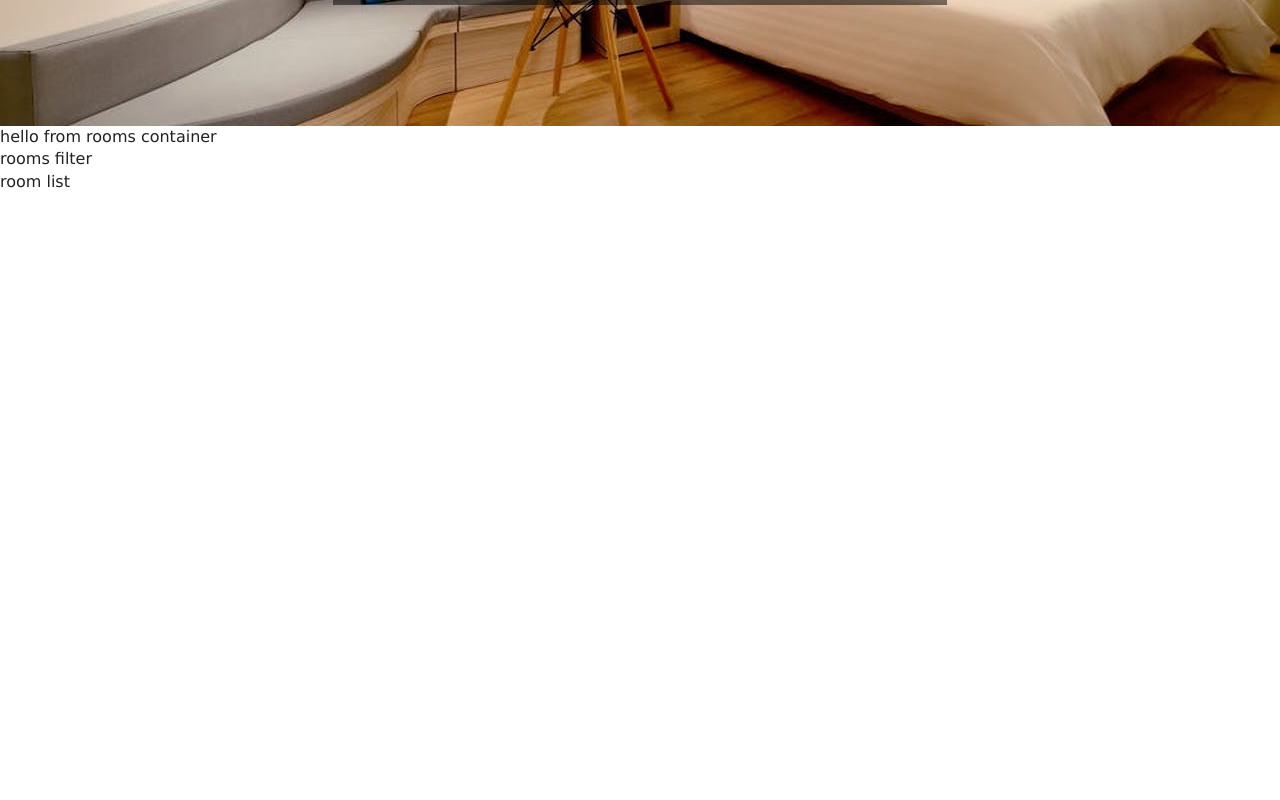
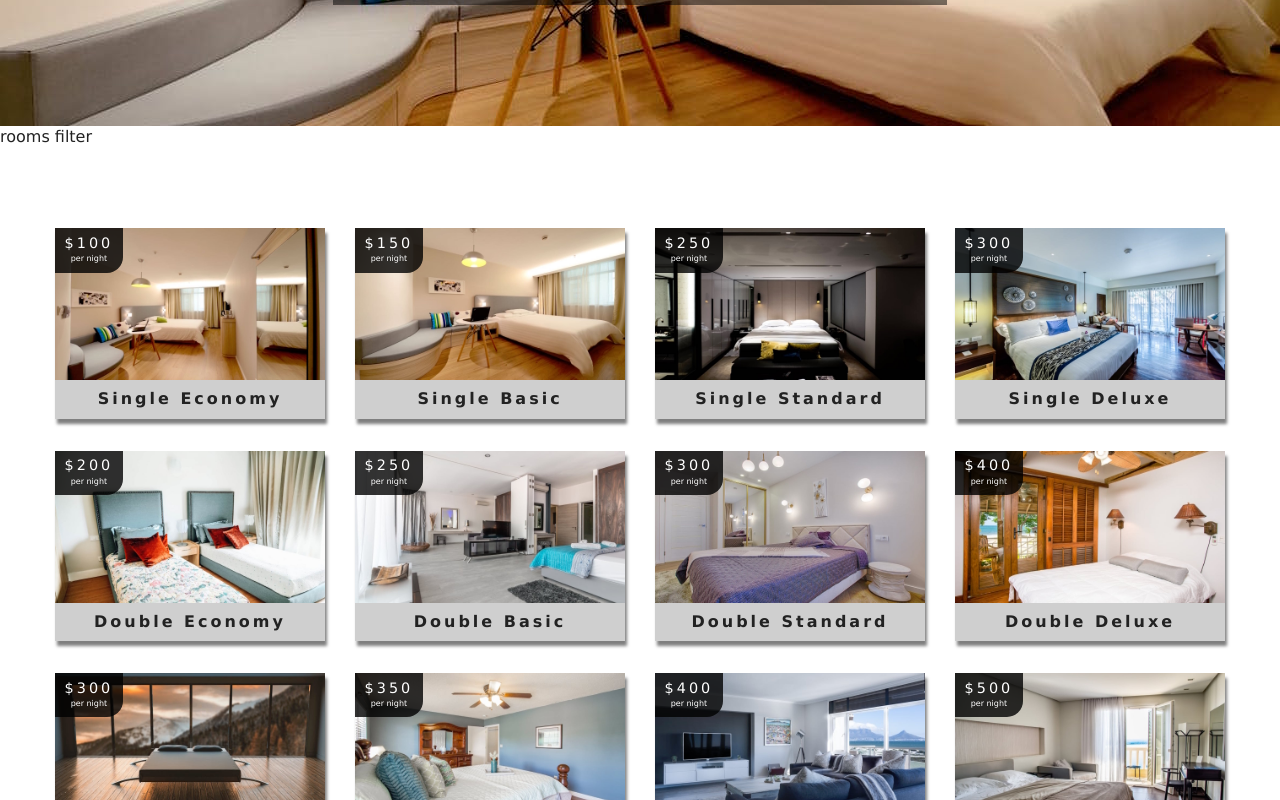
Before and after one commit to miaawong/Beach-Resort, a React (Create React App) app: page /rooms in a window 1280 px wide. Shown: the part 420-1220 px from the top of the page. Before the commit the page ends 800 px from the top, so only its background shows below. Built offline with nearby package versions, Linux system fonts and the light colour scheme.

Commit message:
defined search params variables in context.js, and created function to handle any changes to the events. used useContext hook to consume the context

```diff
--- a/src/components/RoomsContainer.js
+++ b/src/components/RoomsContainer.js
@@ -14,7 +14,6 @@ function RoomContainer({ context }) {
     }
     return (
         <div>
-            hello from rooms container
             <RoomsFilter rooms={rooms} />
             <RoomsList rooms={sortedRooms} />
         </div>
--- a/src/components/RoomsFilter.js
+++ b/src/components/RoomsFilter.js
@@ -1,5 +1,23 @@
 import React from "react";
+// from hooks
+import { useContext } from "react";
+import { RoomContext } from "../context";
+import Title from "../components/Title";
 
 export default function RoomsFilter() {
+    // hooks! the way to access Context with Hooks API
+    const context = useContext(RoomContext);
+    const {
+        handleChange,
+        type,
+        capacity,
+        price,
+        minPrice,
+        maxPrice,
+        minSize,
+        maxSize,
+        breakfast,
+        pets
+    } = context;
     return <div>rooms filter</div>;
 }
--- a/src/components/RoomsList.js
+++ b/src/components/RoomsList.js
@@ -1,5 +1,25 @@
 import React from "react";
+import Room from "./Room";
 
-export default function RoomList() {
-    return <div>room list</div>;
+export default function RoomList({ rooms }) {
+    // return a message if there are no rooms available
+    if (rooms.length === 0) {
+        return (
+            <div className="empty-search">
+                <h3>
+                    Sorry! we couldn't find any rooms based on your search.
+                    Please try again..
+                </h3>
+            </div>
+        );
+    }
+    return (
+        <section className="roomslist">
+            <div className="roomslist-center">
+                {rooms.map(room => {
+                    return <Room key={room.id} room={room} />;
+                })}
+            </div>
+        </section>
+    );
 }
--- a/src/context.js
+++ b/src/context.js
@@ -9,7 +9,16 @@ class RoomProvider extends Component {
         sortedRooms: [],
         featuredRooms: [],
         // getting external data, if the data is still loading, we shouldn't be rendering
-        loading: true
+        loading: true,
+        type: "all",
+        capacity: 1,
+        price: 0,
+        minPrice: 0,
+        maxPrice: 0,
+        minSize: 0,
+        maxSize: 0,
+        breakfast: false,
+        pets: false
     };
     //getData = getData() will be run from external db
     componentDidMount() {
@@ -17,12 +26,18 @@ class RoomProvider extends Component {
         let rooms = this.formatData(items);
         // filter out all rooms that have featured = true
         let featuredRooms = rooms.filter(room => room.featured === true);
+        // we wanna calc the max price from our data
+        let maxPrice = Math.max(...rooms.map(room => room.price));
+        let maxSize = Math.max(...rooms.map(room => room.size));
         // to schedule updates to the component local state
         this.setState({
             rooms,
             featuredRooms,
             sortedRooms: rooms,
-            loading: false
+            loading: false,
+            price: maxPrice,
+            maxPrice,
+            maxSize
         });
     }
     // formatting from data.js
@@ -42,11 +57,25 @@ class RoomProvider extends Component {
         const room = tempRooms.find(room => room.slug === slug);
         return room;
     };
+    //handleChange
+    handleChange = event => {
+        const type = event.target.type;
+        const name = event.target.name;
+        const value = event.target.value;
+        console.log(type, name, value);
+    };
+    filterRooms = () => {
+        console.log("hello");
+    };
 
     render() {
         return (
             <RoomContext.Provider
-                value={{ ...this.state, getRoom: this.getRoom }}
+                value={{
+                    ...this.state,
+                    getRoom: this.getRoom,
+                    handleChange: this.handleChange
+                }}
             >
                 {this.props.children}
             </RoomContext.Provider>
@@ -57,9 +86,11 @@ class RoomProvider extends Component {
 const RoomConsumer = RoomContext.Consumer;
 //higher order component
 export function withRoomConsumer(Component) {
+    // props = <roomconsumer props>
     return function ConsumerWrapper(props) {
         return (
             <RoomConsumer>
+                {/*  returning the component that was passed in , access the possible props */}
                 {value => <Component {...props} context={value} />}
             </RoomConsumer>
         );
```
